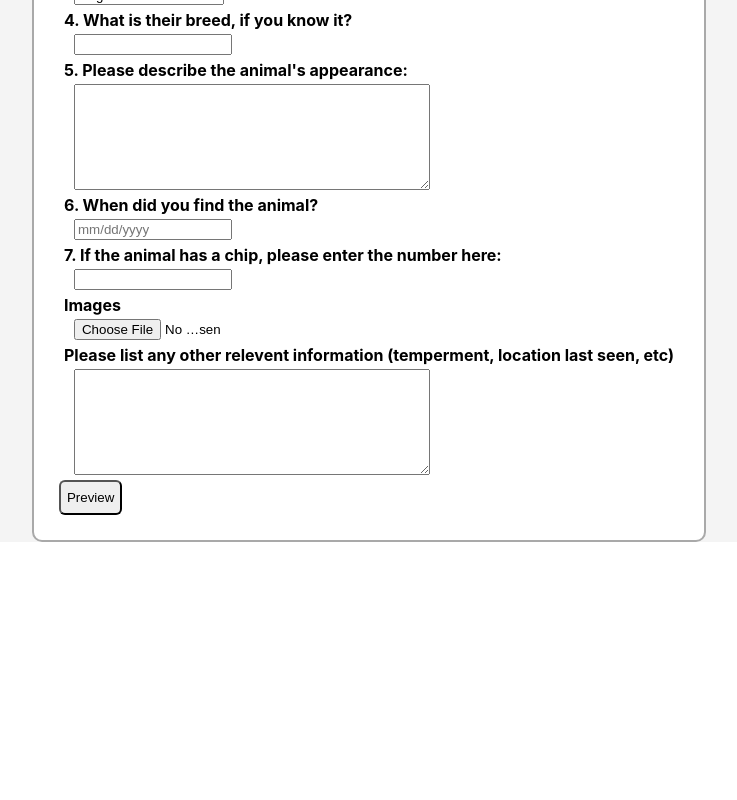
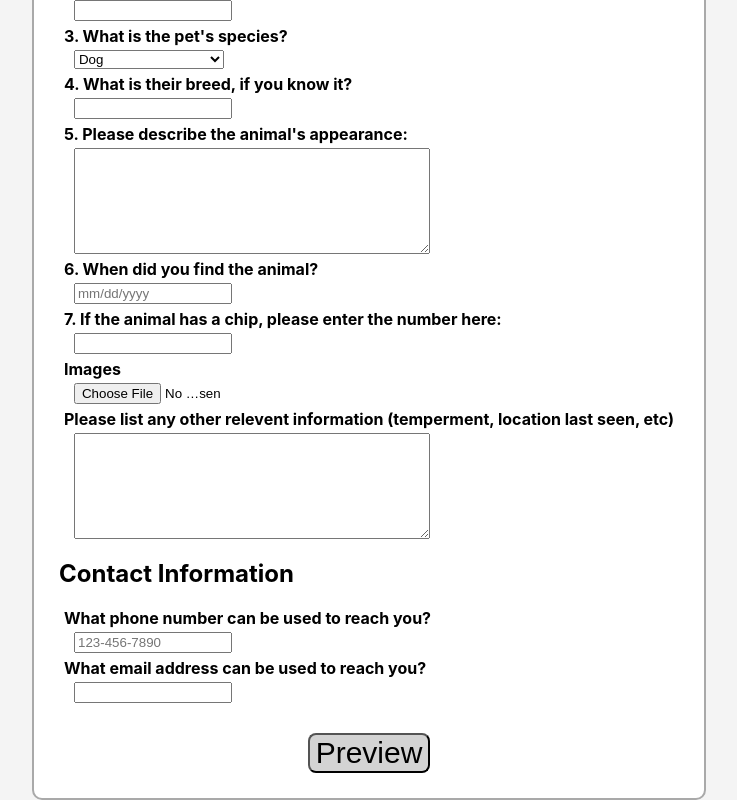
Before and after one commit to scottdgaines/wheres-walter, a React (Create React App) app: page /form in a window 1280 px wide. Shown: the part 399-1199 px from the top of the page, without its empty margins (271-1008 px from the left). Before the commit the page ends 941 px from the top, so only its background shows below. Built offline with nearby package versions, Linux system fonts and the light colour scheme.

Commit message:
Adjust styling of form and preview

```diff
--- a/src/NoticeClass.tsx
+++ b/src/NoticeClass.tsx
@@ -1,6 +1,6 @@
 import { data } from './data'
 
-class Notice {
+class NoticeClass {
     id: number;
     noticeType: string;
     petName: string;
@@ -15,7 +15,7 @@ class Notice {
     contactEmail: string;
     reward: boolean | null;
 
-    constructor(type: string, reward: boolean | null, name: string, images:string[] | null, specie: string, breed: string, petDescription: string, chipNum: string, petNotes: string) {
+    constructor(type: string, reward: boolean | null, name: string, images:string[] | null, specie: string, breed: string, petDescription: string, chipNum: string, petNotes: string, contactNum: string, contactEmail:string) {
         this.id = this.determineId();
         this.noticeType = type;
         this.petName = name;
@@ -28,7 +28,9 @@ class Notice {
         this.petNotes = petNotes;
         this.contactNum = '123-123-1234';
         this.contactEmail = 'example@example.com';
-        this.reward = reward
+        this.reward = reward;
+        this.contactNum = contactNum;
+        this.contactEmail = contactEmail;
     }
 
     determineId = (): number => {
@@ -43,4 +45,4 @@ class Notice {
     }
 }
 
-export default Notice
+export default NoticeClass
--- a/src/components/App/App.tsx
+++ b/src/components/App/App.tsx
@@ -5,14 +5,14 @@ import Home from '../Home/Home'
 import View from '../View/View'
 import Form from '../Form/Form'
 import Preview from '../Preview/Preview'
-import { preview } from '../../preview'
+import { preview } from '../../previewData'
 import { data } from '../../data' //essentially my utility file where a fetch would have happened
-import { Notice } from '../../interfaces'
+import { NoticeDetails } from '../../interfaces'
 import './App.css'
 
 
 const App = () => {
-  const [notices, setNotices] = useState<Notice[]>([])
+  const [notices, setNotices] = useState<NoticeDetails[]>([])
 
   const loadData = () => {
     setNotices(data) //fetch from utility file
--- a/src/components/Browse/Browse.css
+++ b/src/components/Browse/Browse.css
@@ -11,9 +11,10 @@
     display: flex;
     flex-direction: row;
     flex-wrap: wrap;
-    width: 50vw;
+    width: 49.5vw;
     background: white;
     border: 2px solid darkgray;
     height: 100vh;
-    padding-top: 20px;
+    padding-top: 30px;
+    margin: 3px;
 }
--- a/src/components/Card/Card.css
+++ b/src/components/Card/Card.css
@@ -7,14 +7,13 @@
     flex-direction: column;
     display: flex;
     align-items: center;
-    width: 200px;
+    width: 195px;
     height: fit-content;
     border: 1px solid darkgray;
     padding: 10px;
     border-radius: 10px;
     box-shadow: 5px 5px lightgrey;
     margin: 8px;
-    margin-top: 4px;
 }
 
 .card:hover {
--- a/src/components/Form/Form.css
+++ b/src/components/Form/Form.css
@@ -36,9 +36,23 @@ select {
 }
 
 button {
-  border-radius: 6px;
-  height: 35px;
-  margin: auto;
+  border-radius: 8px;
+  height: 40px;
+  font-size: 30px;
+  cursor: pointer;
+  background-color: lightgray;
+}
+
+button:hover {
+  background-color: white;
+  color: black
+}
+
+.button-container {
+  width: 100%;
+  display: flex;
+  justify-content: center;
+  margin-top: 30px;
 }
 
 .image {
--- a/src/components/Form/Form.tsx
+++ b/src/components/Form/Form.tsx
@@ -1,8 +1,9 @@
 import React, { useState, createRef } from 'react'
 import { useNavigate } from 'react-router-dom'
-import Notice from '../../NoticeClass'
-import { preview } from '../../preview'
+import NoticeClass from '../../NoticeClass'
+import { previewData } from '../../previewData'
 import './Form.css'
+import { NoticeDetails } from '../../interfaces'
 
 const Form = () => {
     const [noticeType, setNoticeType] = useState<string>('Found')
@@ -15,6 +16,8 @@ const Form = () => {
     const [dateLost, setDateLost] = useState<string>('')
     const [chipNum, setChipNum] = useState<string>('')
     const [petNotes, setPetNotes] = useState<string>('')
+    const [contactNum, setContactNum] = useState<string>('')
+    const [contactEmail, setContactEmail] = useState<string>('')
     const fileInputRef = createRef<HTMLInputElement>()
     const navigate = useNavigate()
 
@@ -27,9 +30,13 @@ const Form = () => {
     const handleSubmit = (event: React.FormEvent<HTMLFormElement>) => {
         event.preventDefault()
         addImages()
-        const notice = new Notice(noticeType, reward, petName, images, petSpecie, petBreed, petDescription, chipNum, petNotes)
-        preview.push(notice) //updating Global State
-        navigate(`/preview/${notice.id}`)
+        const notice = new NoticeClass(noticeType, reward, petName, images, petSpecie, petBreed, petDescription, chipNum, petNotes, contactNum, contactEmail)
+        previewData.push(notice) //updating Global State
+        if (notice) {
+            navigate(`/preview/${notice.id}`)
+        } else {
+            alert('please fill out all fields')
+        }
     }
 
     const rewardInput = noticeType === 'Lost' &&
@@ -40,12 +47,14 @@ const Form = () => {
                 <option value='false'>No</option>
             </select>
         </div>
+
     const dynamicVerbiage = noticeType === 'Lost' ? '6. When did you notice the animal was missing' : '6. When did you find the animal'
 
     return (
         <div className='form-container'>
             <h1>Create a New Notice</h1>
             <form onSubmit={handleSubmit}>
+                <h2>Pet Information</h2>
                 <div className='input-container'>
                     <label>1. Is the pet lost or found?</label>
                     <select value={noticeType} onChange={(event) => setNoticeType(event.target.value)}>
@@ -125,7 +134,29 @@ const Form = () => {
                         onChange={(event) => setPetNotes(event.target.value)}
                     />
                 </div>
-                <button type='submit'>Preview</button>
+                <h2>Contact Information</h2>
+                <div className='input-container'>
+                    <label>What phone number can be used to reach you?</label>
+                    <input
+                        type='text'
+                        className='text'
+                        value={contactNum}
+                        placeholder='123-456-7890'
+                        onChange={(event) => setContactNum(event.target.value)}
+                    />
+                </div>
+                <div className='input-container'>
+                    <label>What email address can be used to reach you?</label>
+                    <input
+                        type='text'
+                        className='text'
+                        value={contactEmail}
+                        onChange={(event) => setContactEmail(event.target.value)}
+                    />
+                </div>
+                <div className='button-container'>
+                    <button type='submit'>Preview</button>
+                </div>
             </form>
         </div>
     )
--- a/src/components/Notice/Notice.tsx
+++ b/src/components/Notice/Notice.tsx
@@ -6,7 +6,6 @@ import errorImage from '../../assets/error-image.jpeg';
 type NoticeProps = {
   notice: NoticeDetails
 }
-
 
 const Notice: React.FC<NoticeProps> = ({ notice }) => {
   const [image, setImage] =  useState<string | null>();
--- a/src/components/Preview/Preview.css
+++ b/src/components/Preview/Preview.css
@@ -3,3 +3,23 @@
     padding: 10px;
     cursor: pointer;
 }
+
+button {
+    border-radius: 8px;
+    height: 40px;
+    font-size: 30px;
+    cursor: pointer;
+    background-color: lightgray;
+  }
+
+ button:hover {
+    background-color: white;
+    color: black;
+ }
+
+.button-container {
+    width: 100%;
+    display: flex;
+    justify-content: center;
+    margin-top: 30px;
+  }
--- a/src/components/Preview/Preview.tsx
+++ b/src/components/Preview/Preview.tsx
@@ -1,43 +1,42 @@
-import React from 'react'
+import React, { useEffect, useState } from 'react'
 import '../View/View.css'
-import { preview } from '../../preview'
+import Notice from '../Notice/Notice'
+import { previewData } from '../../previewData'
 import { data } from '../../data'
 import { useNavigate } from 'react-router-dom'
-import { Notice } from '../../interfaces'
+import { NoticeDetails } from '../../interfaces'
 import '../Form/Form.css'
 import prevButton from '../../assets/prev-icon.png'
 import './Preview.css'
 
+
 const Preview = () => {
+    const [notice, setNotice] = useState<NoticeDetails>()
     const navigate = useNavigate()
-    const notice: Notice = preview[0]
-    const dynamicVerb = notice.noticeType === 'Lost' ? 'lost' : 'found'
+
+    useEffect(() => {
+        setNotice(previewData[0])
+        console.log(notice)
+    }, [])
+
+    const handleClick = () => {
+        navigate(-1)
+    }
 
     const handleSubmit = () => {
-        preview.pop()
+        previewData.pop()
         data.push(notice)
         navigate('/')
     }
 
+
     return (
         <div>
-            <img src={prevButton} className='nav-button' onClick={() => navigate(-1)} />
-            <p>Notice Type:{notice.noticeType}</p>
-            <p>Pet Name: {notice.petName}</p>
-            <p>Pet Specie: {notice.petSpecie}</p>
-            <p>Pet Breed: {notice.petBreed}</p>
-            <p>Animal's Appearance: {notice.petDescription}</p>
-            <p>Date {dynamicVerb}: {notice.dateLost}</p>
-            <p>Chip Number: {notice.chipNum}</p>
-            <p>Notes: {notice.petNotes}</p>
-            <button onClick={handleSubmit}>Submit</button>
-            {/* <div className='information-container'>
-                <h1>{notice.name}</h1>
-                <p className='breed-tag'>{notice.} {species}</p>
-                <p>{notice.dateLost}</p>
-                <h2>Description</h2>
-                <p>{notice.petDescription}</p>
-            </div> */}
+            <img src={prevButton} className='nav-button' onClick={handleClick}/>
+            <Notice notice={notice} />
+            <div className='button-container'>
+                <button type='submit' onClick={handleSubmit}>Submit</button>
+            </div>
         </div>
     )
 }
--- a/src/preview.tsx
+++ /dev/null
@@ -1 +0,0 @@
-export const preview = []
--- /dev/null
+++ b/src/previewData.tsx
@@ -0,0 +1 @@
+export const previewData = []
```
